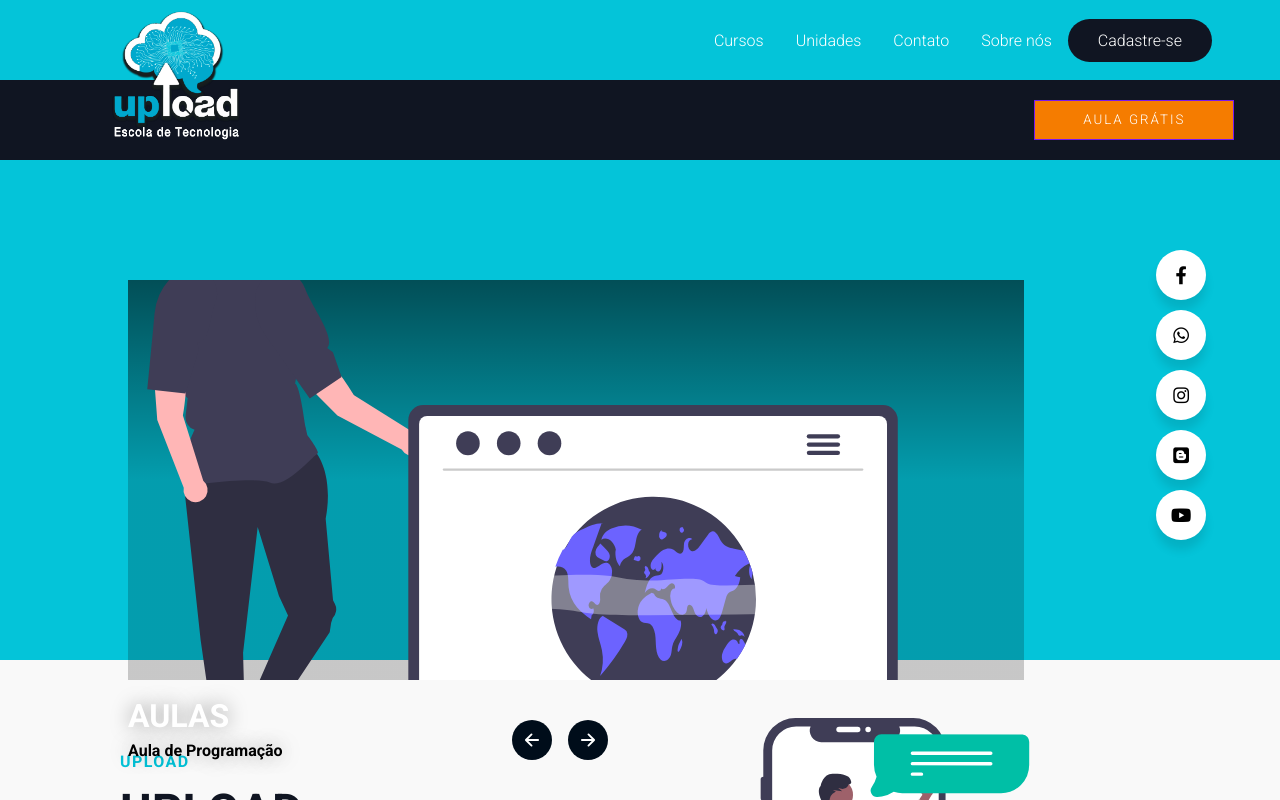
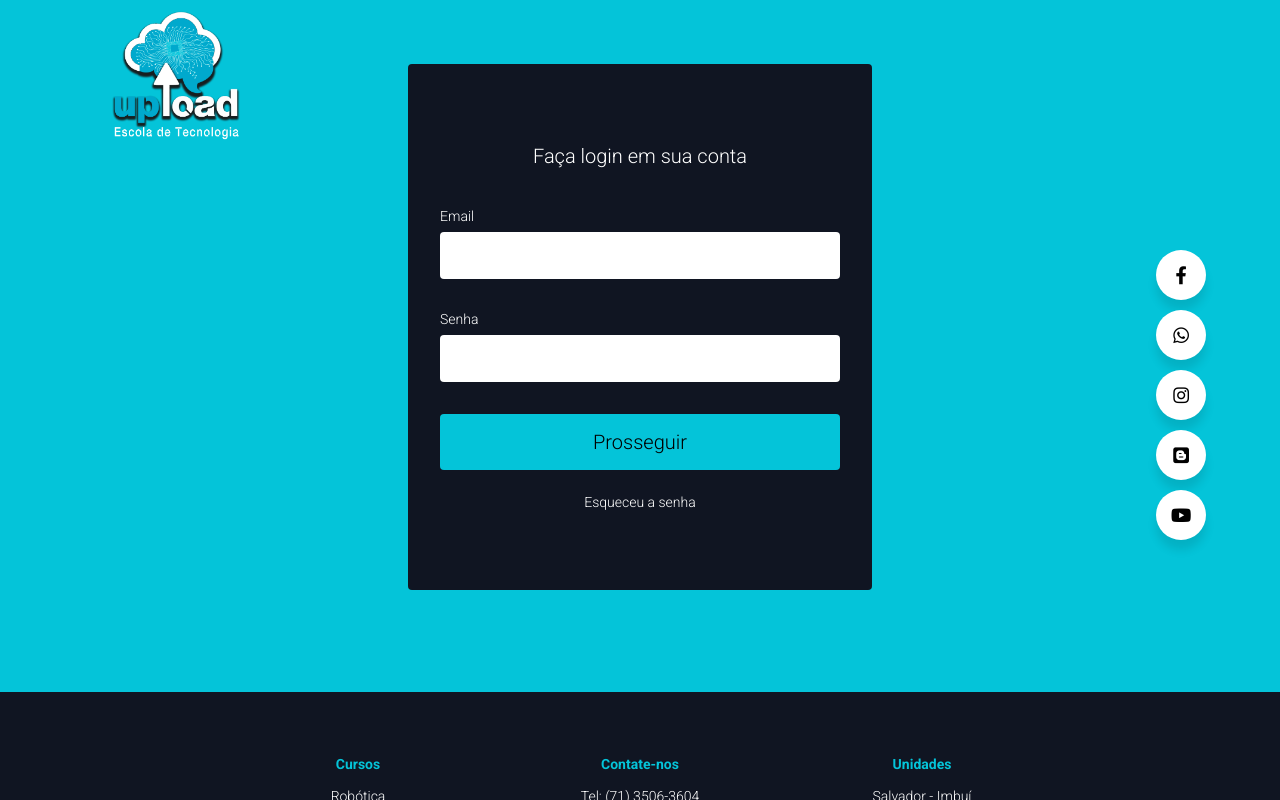
Before and after one commit to Guitarrunner/UploadPage, a React (Create React App) app: page /signin in a window 1280 px wide. Shown: the top 800 px of the page. Built offline with nearby package versions, Linux system fonts and the light colour scheme.

Commit message:
[UPDATE] More fixing of details, styling of sign in page. Routing finally works, easier to make new pages, pending check on how to route with different elements

```diff
--- a/src/App.tsx
+++ b/src/App.tsx
@@ -23,8 +23,10 @@ function App() {
   return (
     <>
       <Router>
-        <Home />
-        <SignIn />
+        <Routes>
+          <Route path="/" element={<Home />} />
+          <Route path="/signin" element={<SignIn />} />
+        </Routes>
       </Router>
       <div>
         <div className="wrapper">
--- a/src/components/ButtonElement/ButtonElements.tsx
+++ b/src/components/ButtonElement/ButtonElements.tsx
@@ -1,5 +1,7 @@
 import styled from "styled-components";
 import { Link } from "react-scroll";
+
+import { Link as LinkR } from "react-router-dom";
 
 interface Props {
   o?: {
@@ -11,7 +13,7 @@ interface Props {
   };
 }
 
-export const Button = styled(Link)<Props>`
+export const Button = styled(LinkR)<Props>`
   border-radius: 50px;
   background: ${(Props) => (Props.o?.primary ? "#01bf71" : "#101522")};
   white-space: nowrap;
--- a/src/components/Navbar/Navbar.tsx
+++ b/src/components/Navbar/Navbar.tsx
@@ -44,15 +44,7 @@ const Navbar = ({ toggle }: { toggle: any }) => {
                 <NavLinks to="about">Sobre nós</NavLinks>
               </NavItem>
               <NavBtn>
-                <Button
-                  to="/signin"
-                  smooth={true}
-                  duration={500}
-                  spy={true}
-                  offset={-80}
-                >
-                  Cadastre-se
-                </Button>
+                <Button to="/signin">Cadastre-se</Button>
               </NavBtn>
             </NavMenu>
           </NavbarContainer>
--- a/src/views/Carrousel/CarrouselElements.tsx
+++ b/src/views/Carrousel/CarrouselElements.tsx
@@ -32,6 +32,7 @@ export const CarouselSlide = styled.div`
   z-index: 1;
   width: 100%;
   height: 100%;
+  transition: all 0.2s ease-in-out;
 `;
 
 export const CarouselSlider = styled.div`
--- a/src/views/SignIn/SignInElements.tsx
+++ b/src/views/SignIn/SignInElements.tsx
@@ -10,17 +10,18 @@ right: 0;
 top:0;
 z-index:0;
 overflow: hidden;
-background: linear-gradient(108deg, rgba(1,147,86,1) 0%,rgba(10,201,122,1) 100%);
+background: #04c4d9;
 `;
 
 export const FormWrap = styled.div`
   heigth: 100%;
   display: flex;
+  margin-top: 5%;
   flex-direction: column;
   justify-content: center;
-
-  @media screaan and (max-width: 400px) {
-    height: 80%;
+  @media screen and (max-width: 900px) {
+    margin-top: 30%;
+    margin-left: -15%;
   }
 `;
 
@@ -54,8 +55,9 @@ export const FormContent = styled.div`
 `;
 
 export const Form = styled.form`
-  background: #010101;
+  background: #101522;
   max-width: 400px;
+  width: 400px;
   height: auto;
   width: 100%;
   z-index: 1;
@@ -65,7 +67,8 @@ export const Form = styled.form`
   border-radius: 4px;
   box-shadow: 0 1px 3px rbga(0, 0, 0, 0.9);
 
-  @media screen and (max-width: 400px) {
+  @media screen and (max-width: 900px) {
+    max-width: 300px;
     padding: 32px 32px;
   }
 `;
@@ -92,13 +95,18 @@ export const FormInput = styled.input`
 `;
 
 export const FormButton = styled.button`
-  background: #01bf71;
+  background: #04c4d9;
   padding: 16px 0;
   border: none;
   border-radius: 4px;
-  color: #fff;
+  color: #000;
   font-size: 20px;
   cursor: pointer;
+
+  &:hover {
+    transition: all 0.2s ease-in-out;
+    background: #f57c00;
+  }
 `;
 
 export const Text = styled.span`
@@ -106,4 +114,10 @@ export const Text = styled.span`
   margin-top: 24px;
   color: #fff;
   font-size: 14px;
+  cursor: pointer;
+
+  &:hover {
+    transition: all 0.2s ease-in-out;
+    color: #f57c00;
+  }
 `;
```
